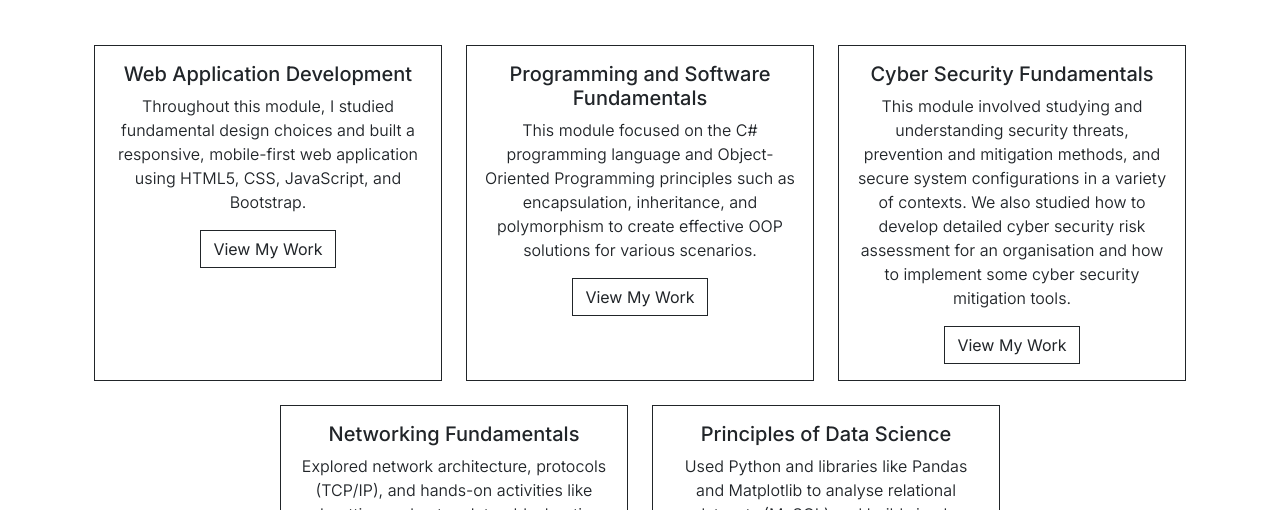
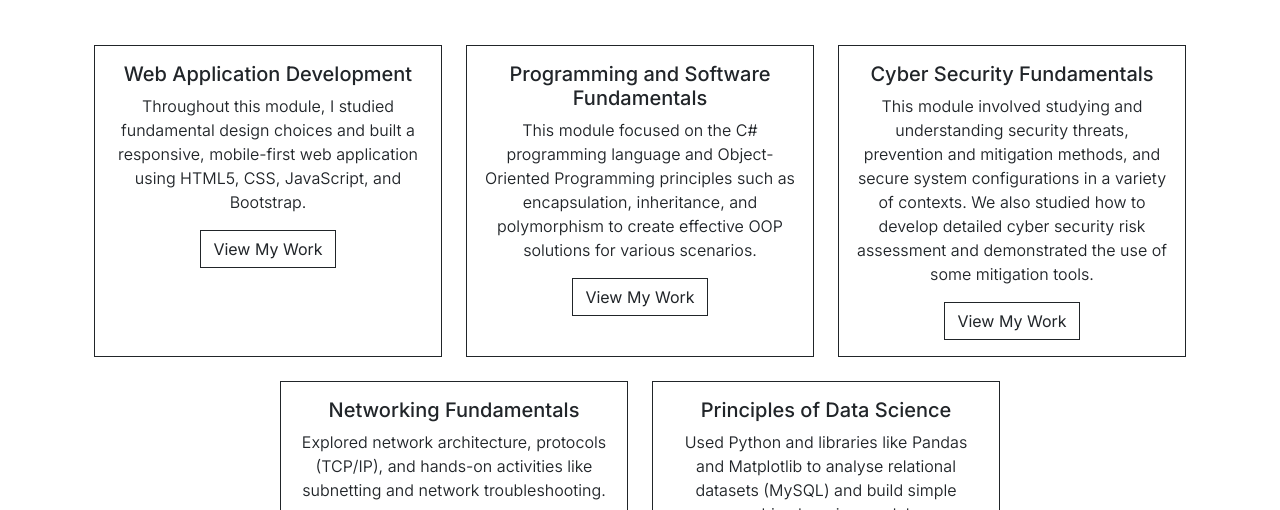
Before and after one commit to ric22000863/digital-portfolio, a plain HTML site: page projects.html in a window 1280 px wide. Shown: the part 775-1285 px from the top of the page. Drawn offline with nearby package versions, Linux system fonts and the light colour scheme.

Commit message:
Updated projects.html

```diff
--- a/projects.html
+++ b/projects.html
@@ -96,8 +96,9 @@
                                 prevention and
                                 mitigation methods, and secure system configurations in a variety of contexts. We also
                                 studied
-                                how to develop detailed cyber security risk assessment for an organisation and how to
-                                implement some cyber security mitigation tools.</p>
+                                how to develop detailed cyber security risk assessment and demonstrated the use of some
+                                mitigation
+                                tools.</p>
                             <a href="https://github.com/ric22000863/programming-a2"
                                 class="btn btn-outline-dark rounded-0">View My Work</a>
                         </div>
```
